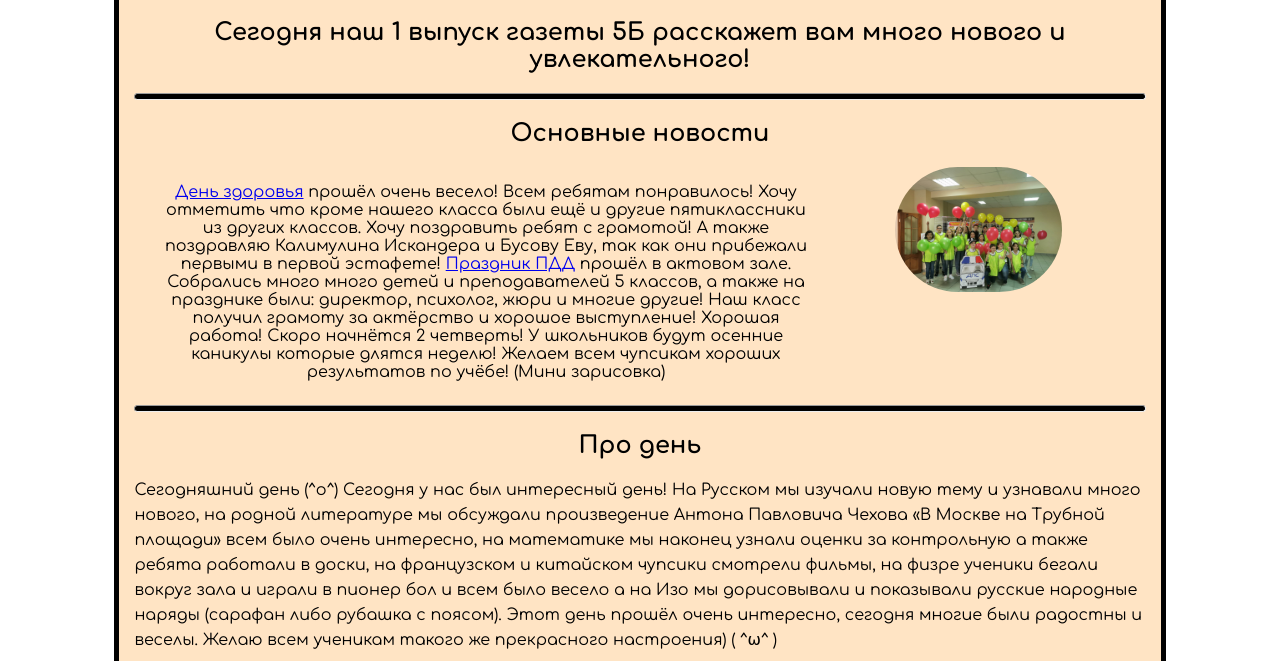
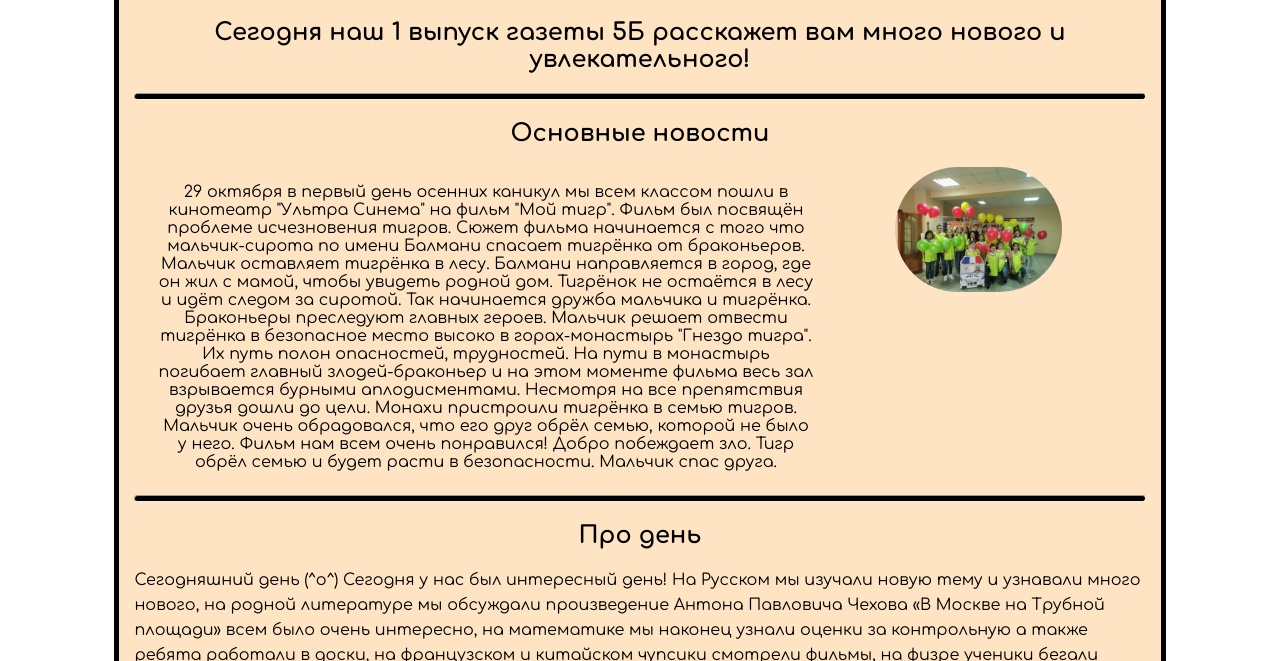
Before and after one commit to school39-5b/news_paper, a plain HTML site: page index.html in a window 1280 px wide. Shown: the part 87-748 px from the top of the page. Drawn offline with Linux system fonts and the light colour scheme.

Commit message:
Update index.html

```diff
--- a/index.html
+++ b/index.html
@@ -30,22 +30,9 @@
                     <h2>Основные новости</h2>
                     <div class="news-text">
                         <p>
-                        <a href="http://cgon.rospotrebnadzor.ru/content/633/7-aprelya-2022-goda-vsemirnyi-den-zdorovya-world-health-day?ysclid=l9sgc6do0796951757">День здоровья</a> прошёл очень весело! Всем ребятам понравилось! Хочу отметить что кроме
-                            нашего
-                            класса
-                            были ещё и другие пятиклассники из других классов. Хочу поздравить ребят с грамотой! А
-                            также
-                            поздравляю Калимулина Искандера и Бусову Еву, так как они прибежали первыми в первой
-                            эстафете!
-                            <a href="https://pddrb.ru/">Праздник ПДД</a> прошёл в актовом зале. Собрались много много детей и преподавателей 5
-                            классов, а также
-                            на празднике были: директор, психолог, жюри и многие другие! Наш класс получил грамоту
-                            за актёрство
-                            и хорошое выступление! Хорошая работа!
-                            Скоро начнётся 2 четверть! У школьников будут осенние каникулы которые длятся неделю!
-                            Желаем всем
-                            чупсикам хороших результатов по учёбе!
-                            (Мини зарисовка)
+                        29 октября в первый день осенних каникул мы всем классом пошли в кинотеатр "Ультра Синема" на фильм "Мой тигр". Фильм был посвящён проблеме исчезновения тигров. Сюжет фильма начинается с того что мальчик-сирота по имени Балмани спасает тигрёнка
+от браконьеров. Мальчик оставляет тигрёнка в лесу.
+Балмани направляется в город, где он жил с мамой, чтобы увидеть родной дом. Тигрёнок не остаётся в лесу и идёт следом за сиротой. Так начинается дружба мальчика и тигрёнка. Браконьеры преследуют главных героев. Мальчик решает отвести тигрёнка в безопасное место высоко в горах-монастырь "Гнездо тигра". Их путь полон опасностей, трудностей. На пути в монастырь погибает главный злодей-браконьер и на этом моменте фильма весь зал взрывается бурными аплодисментами. Несмотря на все препятствия друзья дошли до цели. Монахи пристроили тигрёнка в семью тигров. Мальчик очень обрадовался, что его друг обрёл семью, которой не было у него. Фильм нам всем очень понравился! Добро побеждает зло. Тигр обрёл семью и будет расти в безопасности. Мальчик спас друга.
                         </p>
                     </div>
                     <div class="news-image">
```
